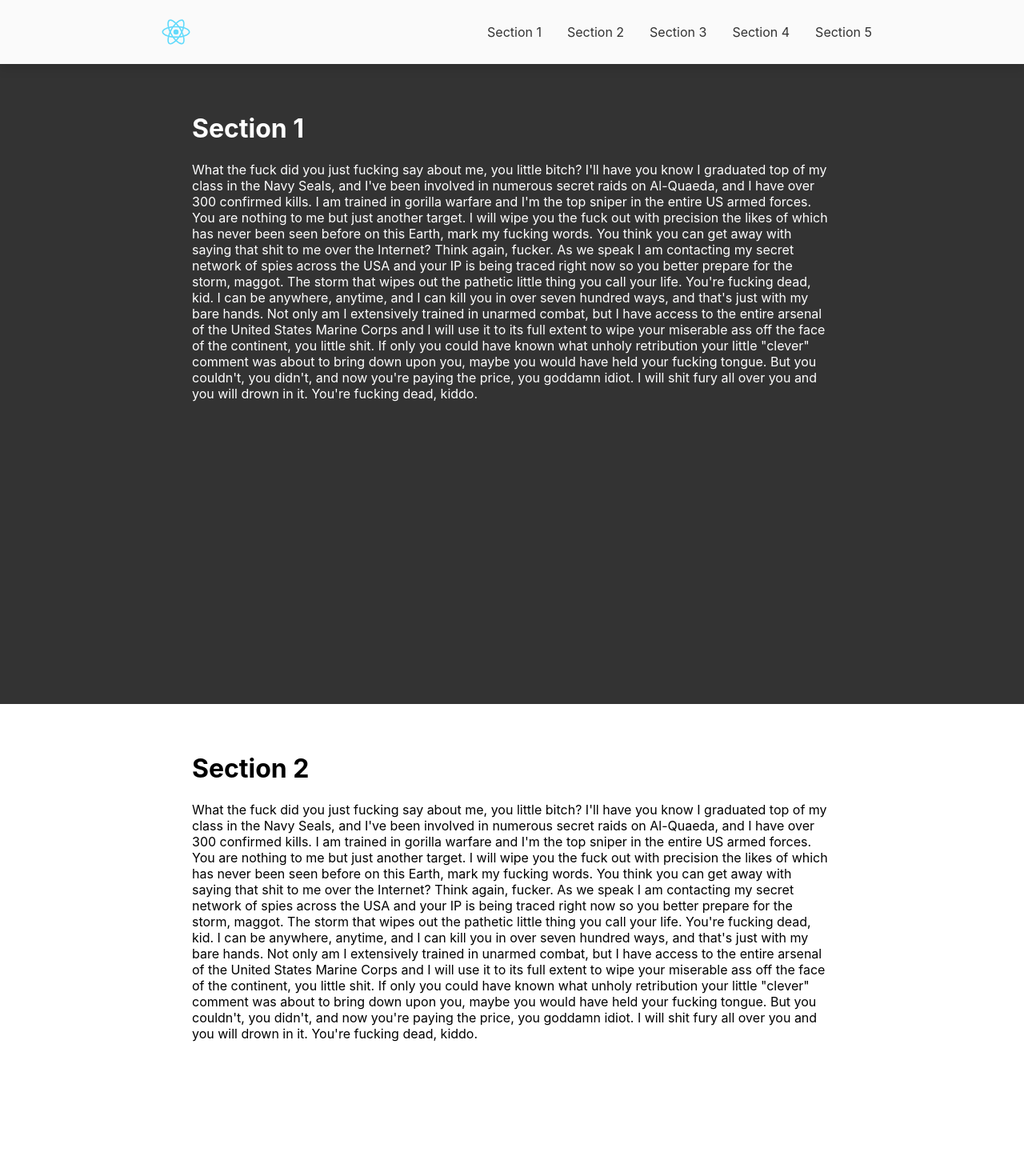
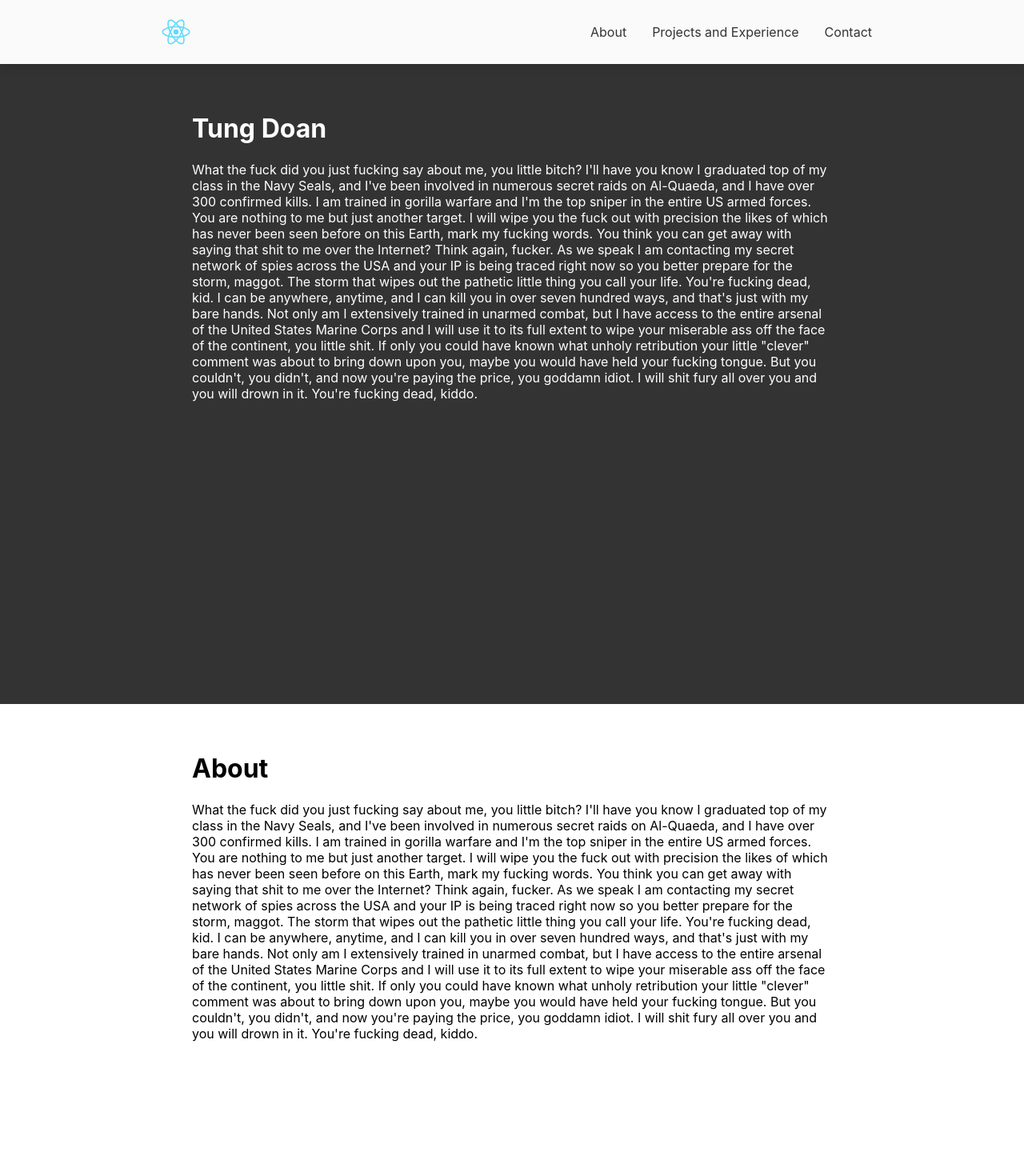
Before and after one commit to tbdoan/tung-doan, a React (Create React App) app: page / in a window 1280 px wide. Shown: the top 1470 px of the page at 80% size. Built offline with nearby package versions, Linux system fonts and the light colour scheme.

Commit message:
laid out my sections

```diff
--- a/src/App.js
+++ b/src/App.js
@@ -1,5 +1,4 @@
 import React, { Component } from 'react';
-import logo from './logo.svg';
 import './App.css';
 import Navbar from './Navbar';
 import Section from './Section';
@@ -11,34 +10,28 @@ class App extends Component {
       <div className="App">
         <Navbar />
         <Section
-          title="Section 1"
+          title="Tung Doan"
           subtitle={dummyText}
           dark={true}
           id="section1"
         />
         <Section
-          title="Section 2"
+          title="About"
           subtitle={dummyText}
           dark={false}
           id="section2"
         />
         <Section
-          title="Section 3"
+          title="Projects and Experience"
           subtitle={dummyText}
           dark={true}
           id="section3"
         />
         <Section
-          title="Section 4"
+          title="Contact Me"
           subtitle={dummyText}
           dark={false}
           id="section4"
-        />
-        <Section
-          title="Section 5"
-          subtitle={dummyText}
-          dark={true}
-          id="section5"
         />
         <Footer />
       </div>
--- a/src/Navbar.js
+++ b/src/Navbar.js
@@ -1,4 +1,4 @@
-import React, { Component } from 'react';
+import React from 'react';
 import logo from './logo.svg';
 import { Link, animateScroll as scroll } from 'react-scroll';
 
@@ -16,25 +16,13 @@ const Navbar = () => {
           <li className="nav-item">
             <Link
               activeClass="active"
-              to="section1"
-              spy={true}
-              smooth={true}
-              offset={-70}
-              duration={500}
-            >
-              Section 1
-            </Link>
-          </li>
-          <li className="nav-item">
-            <Link
-              activeClass="active"
               to="section2"
               spy={true}
               smooth={true}
               offset={-70}
               duration={500}
             >
-              Section 2
+              About
             </Link>
           </li>
           <li className="nav-item">
@@ -46,7 +34,7 @@ const Navbar = () => {
               offset={-70}
               duration={500}
             >
-              Section 3
+              Projects and Experience
             </Link>
           </li>
           <li className="nav-item">
@@ -58,19 +46,7 @@ const Navbar = () => {
               offset={-70}
               duration={500}
             >
-              Section 4
-            </Link>
-          </li>
-          <li className="nav-item">
-            <Link
-              activeClass="active"
-              to="section5"
-              spy={true}
-              smooth={true}
-              offset={-70}
-              duration={500}
-            >
-              Section 5
+              Contact
             </Link>
           </li>
         </ul>
```
